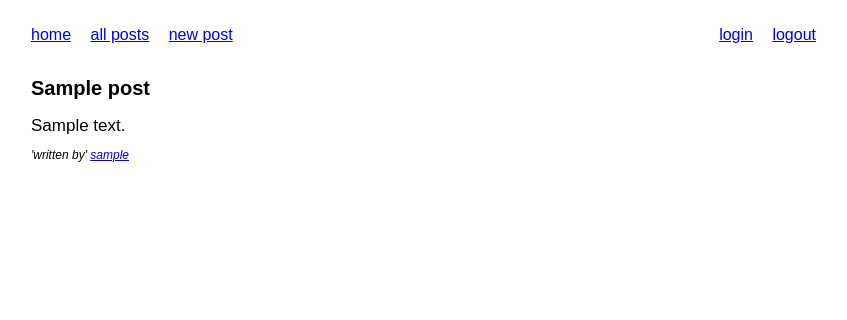
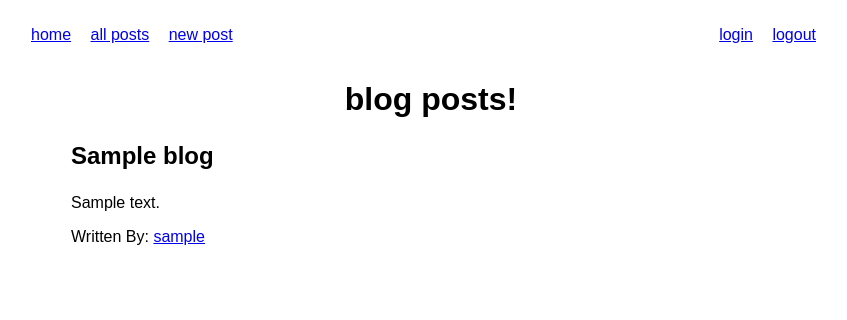
Before and after one commit to PhaedrusOne/blogz, a Flask app: template templates/singleUser.html in a window 1280 px wide. Shown: the top 320 px of the page, without its empty margins (209-1056 px from the left). Run offline with Flask 2, Linux system fonts and the light colour scheme; the visitor is signed in with stand-in values (Sample User, id 1); tables that the repository leaves empty hold one stand-in row (values such as "Sample post"); the template is opened without the code that fills it: most values are stand-ins (such as "Sample title", 1, 10 or a date in 2020); data that the repository does not hold is empty.

Commit message:
More changes made

```diff
--- a/main.py
+++ b/main.py
@@ -120,8 +120,10 @@ def signup():
 
 @app.route("/", methods=['POST', 'GET'])
 def index():
-    users= User.query.all()
-    return render_template('index.html', users=users)
+        users= User.query.all()
+        return render_template('index.html', users=users)
+
+
 
 
 
@@ -131,7 +133,7 @@ def list_blogs():
     if request.args:
         id = request.args.get('id')
         query = Blog.query.get(id)
-        return render_template('singleUser.html', post=query)
+        return render_template('entry.html', post=query)
     else:
         query = Blog.query.all()
         return render_template('list_blogs.html', blog=query)
--- a/templates/index.html
+++ b/templates/index.html
@@ -5,7 +5,7 @@
 <h1>blog users!</h1>
     <ul>
         {% for user in users %}
-            <li><a href='/blog?user={user.id}}'></a><strong>{{user.username}}</strong></li>
+            <li><a href="/list_blogs?id={{user.id}}"></a><strong>{{user.username}}</strong></li>
         {% endfor %}
     </ul>
 {% endblock %}
--- a/templates/list_blogs.html
+++ b/templates/list_blogs.html
@@ -1,7 +1,7 @@
 {% extends 'base.html' %}
 
 {% block content %}
-    <h1 align='center'>Build A Blog</h1>
+    <h1 align='center'>blog post!</h1>
 
     {% for entry in blog %}
         <h2>
--- a/templates/singleUser.html
+++ b/templates/singleUser.html
@@ -2,13 +2,15 @@
 
 {% block content %}
 
-<h2 class='post-title'>{{post.title}}</h2>
+<h1 align='center'>blog posts!</h1>
+  <ul>
+      {% for blog in blogs %}
+      <h2>
+      <a href='/list_blogs?id={{blog.id}}'></a><p>{{blog.title}}</p>
+      </h2>
+      <p>{{blog.body}}</p>
+      <P>Written By: <a href='/singleUser?user={{blog.owner.id}}'>{{blog.owner.username}}</a></P>
+      {% endfor %}
+  </ul>
 
-<p class='post-body'>{{post.body}}</p>
-
-<p class='post-author'>
-     'written by'
-   <a href='/list_blogs?id={{post.owner.id}}'>{{post.owner.username}}</a>
-</p>
-
-{% endblock %}
+  {% endblock %}
```
Also changed, not shown: templates/entry.html (added, +13 -0 lines).
